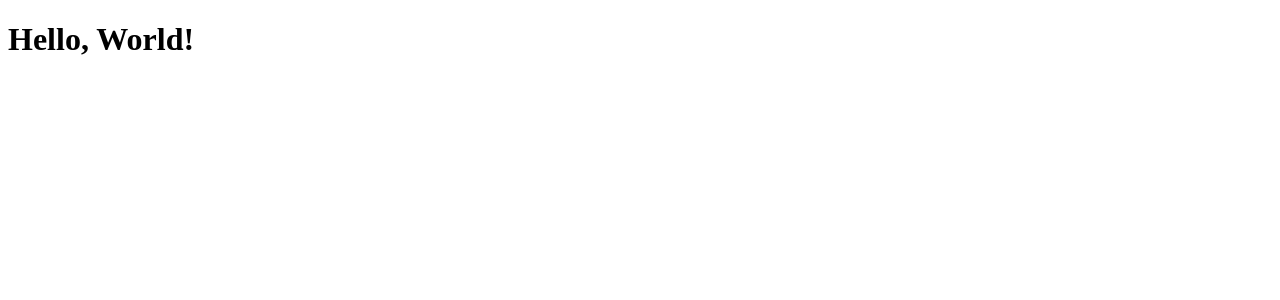
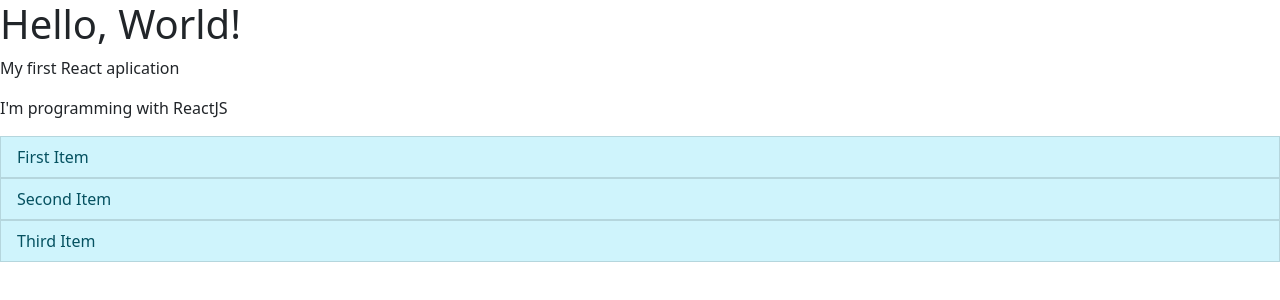
Before and after one commit to AlbusQuercus94/Impulso-React-Web-Developer, a React (Create React App) app in the folder React_JS/Componentes_ReactJS/components/: page / in a window 1280 px wide. Shown: the top 300 px of the page. Built offline with nearby package versions, Linux system fonts and the light colour scheme.

Commit message:
Update Parte 3
Criação e conclusão da parte 3 do módulo.

```diff
--- a/React_JS/Componentes_ReactJS/components/public/index.html
+++ b/React_JS/Componentes_ReactJS/components/public/index.html
@@ -4,10 +4,12 @@
     <meta charset="utf-8" />
     <link rel="icon" href="%PUBLIC_URL%/favicon.ico" />
     <meta name="viewport" content="width=device-width, initial-scale=1" />
+    <link href="https://cdn.jsdelivr.net/npm/bootstrap@5.1.3/dist/css/bootstrap.min.css" rel="stylesheet" integrity="sha384-1BmE4kWBq78iYhFldvKuhfTAU6auU8tT94WrHftjDbrCEXSU1oBoqyl2QvZ6jIW3" crossorigin="anonymous">
     <title>Aula de Componentes</title>
   </head>
   <body>
     <noscript>You need to enable JavaScript to run this app.</noscript>
     <div id="root"></div>
+    <script src="https://cdn.jsdelivr.net/npm/bootstrap@5.1.3/dist/js/bootstrap.bundle.min.js" integrity="sha384-ka7Sk0Gln4gmtz2MlQnikT1wXgYsOg+OMhuP+IlRH9sENBO0LRn5q+8nbTov4+1p" crossorigin="anonymous"></script>
   </body>
 </html>
--- a/React_JS/Componentes_ReactJS/components/src/App.js
+++ b/React_JS/Componentes_ReactJS/components/src/App.js
@@ -1,10 +1,11 @@
 import logo from './logo.svg';
 // import './App.css';
 import Parte2 from './Components/Parte_2/Parte_2';
+import Parte3 from './Components/Parte_3/Parte_3'
 
 function App() {
   return (
-    <Parte2/>
+    <Parte3/>
   );
 }
 
--- /dev/null
+++ b/React_JS/Componentes_ReactJS/components/src/Components/Parte_3/Parte_3.jsx
@@ -0,0 +1,18 @@
+import React from "react";
+
+function Parte3() {
+  return(
+      <>{/*React Fragment */}
+        <h1>Hello, World!</h1>
+        <p>My first React aplication</p>
+        <p>I'm programming with ReactJS</p>
+        <ul className='list-group'>
+            <li><a href="#" className="list-group-item list-group-item-action list-group-item-info">First Item</a></li>
+            <li><a href="#" className="list-group-item list-group-item-action list-group-item-info">Second Item</a></li>
+            <li><a href="#" className="list-group-item list-group-item-action list-group-item-info">Third Item</a></li>
+        </ul>
+      </>
+    )
+}
+
+export default Parte3
```
Also changed, not shown: React_JS/Componentes_ReactJS/components/src/Components/Parte_3/Item.jsx (added, +7 -0 lines), 1 other file (tests, documents, lock files or other folders).
